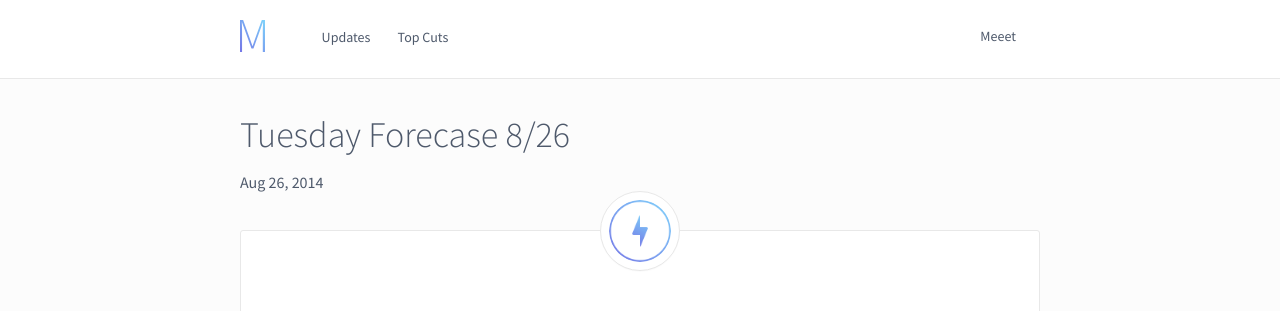
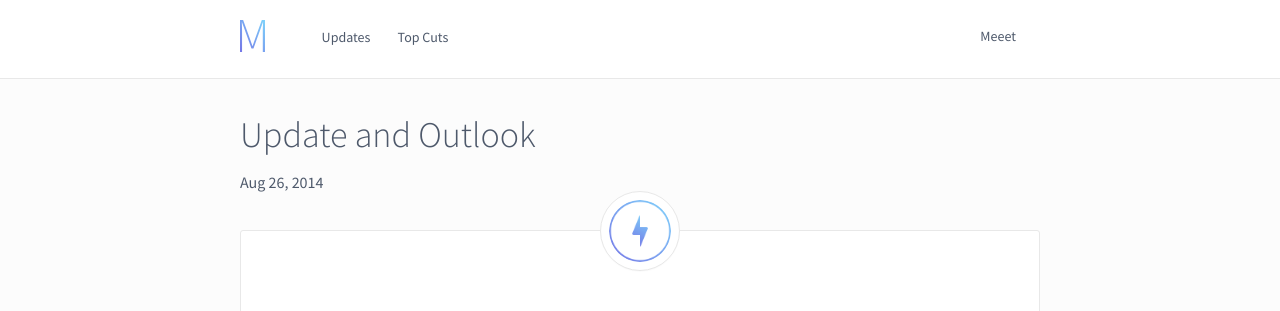
Before and after one commit to ColeTownsend/Meeet-Blog, a Jekyll site: the page built from _posts/2014-08-26-Tuesday-Forecast-One.md, in a window 1280 px wide. Shown: the top 311 px of the page. Built offline with Jekyll 4.4.1, drawn with Linux system fonts in a browser that asks for light colours; nearby versions of some CDN libraries; some web fonts are replaced; comment, search, counter and statistics services are not loaded.

Commit message:
Update 2014-08-26-Tuesday-Forecast-One.md

```diff
--- a/_posts/2014-08-26-Tuesday-Forecast-One.md
+++ b/_posts/2014-08-26-Tuesday-Forecast-One.md
@@ -1,6 +1,6 @@
 ---
 layout: post
-title: Tuesday Forecase 8/26
+title: Update and Outlook #1
 sub_title: Thirty Six Percent
 date: 2014-08-26
 categories: update
```
